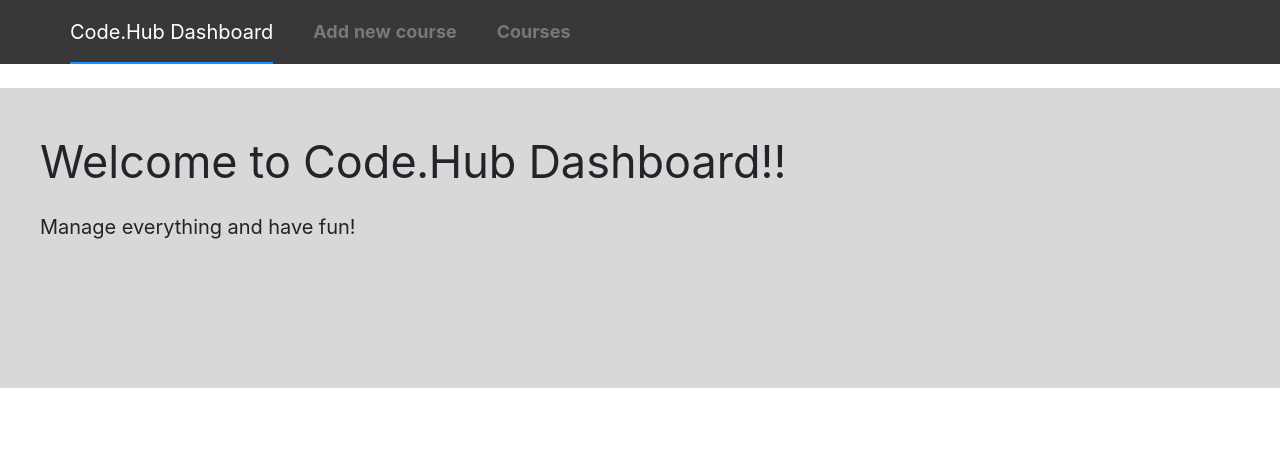
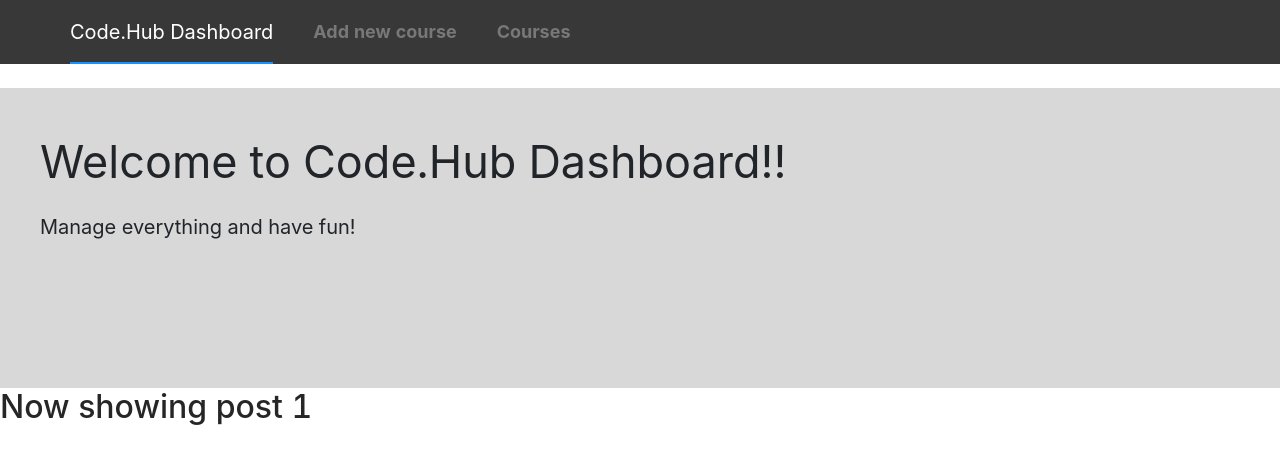
Before and after one commit to MatinaPantazidou/Pfizer, a React (Create React App) app: page /Course/1 in a window 1280 px wide. Shown: the top 464 px of the page. Built offline with nearby package versions, Linux system fonts and the light colour scheme.

Commit message:
getParams()

```diff
--- a/src/About.js
+++ b/src/About.js
@@ -1,9 +1,4 @@
 import React from "react";
-import { Layout } from 'antd';
-import { BrowserRouter, Switch, Route } from "react-router-dom";
-import Header from "./navbar";
-import Footer from "./MyFooter";
-import StatsList from "./StatsList";
 
 const About = () => {
     return(
--- a/src/App.js
+++ b/src/App.js
@@ -1,9 +1,10 @@
 import React from "react";
-import { Layout } from 'antd';
-import { BrowserRouter, Switch, Route } from "react-router-dom";
+import { BrowserRouter, Route } from "react-router-dom";
 import Header from "./navbar";
 import Home from "./Home";
 import About from "./About";
+import Course from "./Course";
+
 
 
 const App = () => {
@@ -13,6 +14,7 @@ const App = () => {
         <Header />
         <Route exact path = "/" component={Home} />
         <Route exact path = "/About" component={About} />
+        <Route exact path = "/Course/:id" component={Course} />
       </div>
 
     </BrowserRouter>
--- /dev/null
+++ b/src/Course.js
@@ -0,0 +1,14 @@
+import React from "react";
+import { useParams } from "react-router-dom";
+
+const Course = () => {
+    const { id } = useParams();
+    return(
+        <div>
+            <h2>Now showing post {id}</h2>
+        </div>
+    );
+
+}
+
+export default Course;
--- a/src/Table.js
+++ b/src/Table.js
@@ -2,6 +2,7 @@ import React from "react";
 import { Table,Container, Button } from 'react-bootstrap';
 import { Spin } from "antd";
 import useCharacters from "./MyData";
+import { Link } from "react-router-dom";
 
 const MyTable = () => {
     const [characters, isLoading] = useCharacters({
@@ -28,19 +29,19 @@ const MyTable = () => {
                         <Spin size="large" />
                       ) : (
                         characters.map(({ id, title, price, open, dates }) => (
-                            <tr>
+                            <tr key = {id}>
                             <td>{title}</td>
                             <td>{open}</td>
                             <td>{price.normal}</td>
                             <td>{dates.start_date} to {dates.end_date} </td>
-                            <td><Button variant="info">View details</Button>{' '} </td>
+                            <td><Link to={`/Course/${id}`}><Button variant="info">View details </Button>{' '} </Link></td>
                             </tr>
-
                         ))
 
                       )}
                 </tbody>
                 </Table>
+
         </Container>
 
 
```
